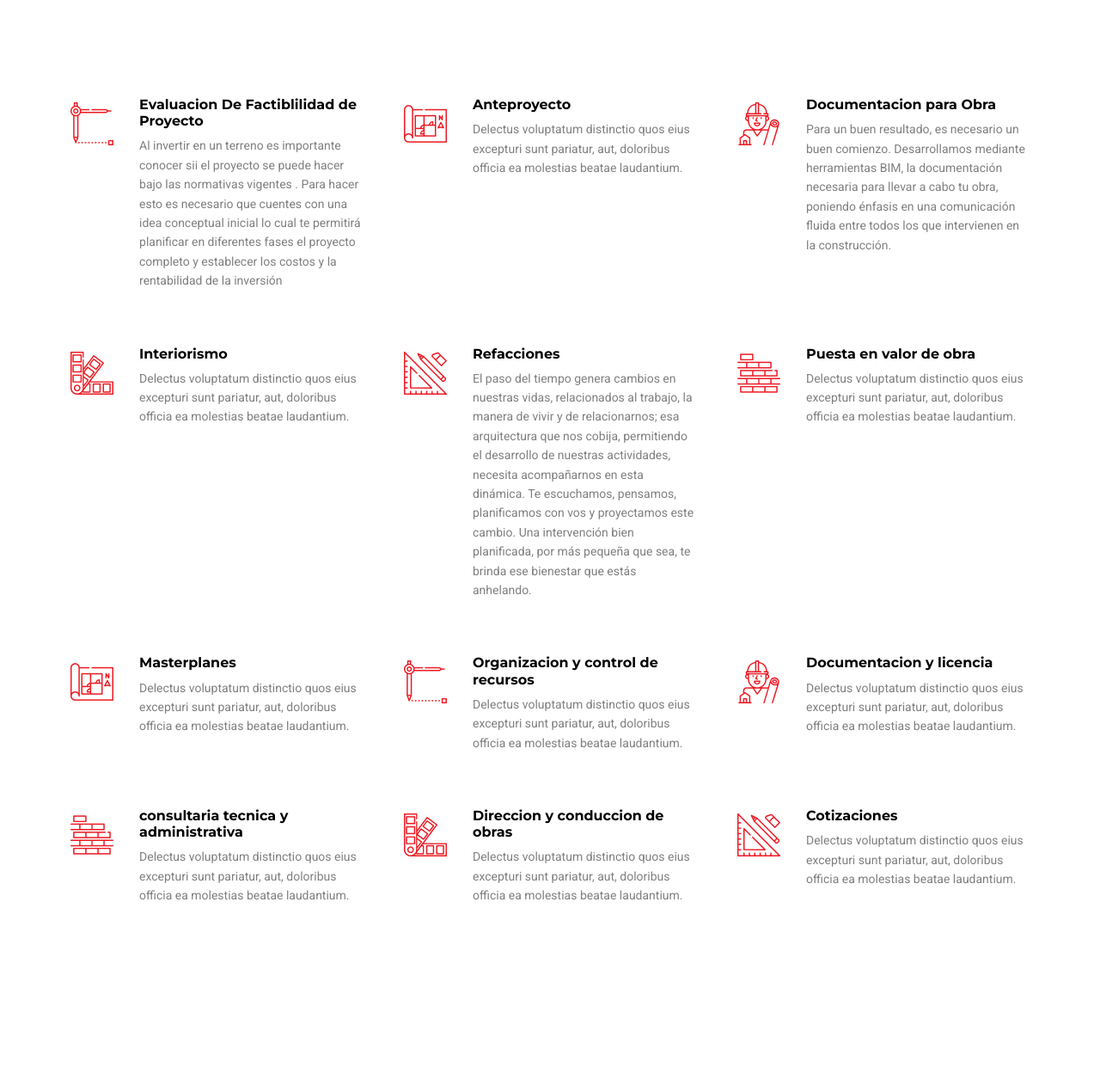
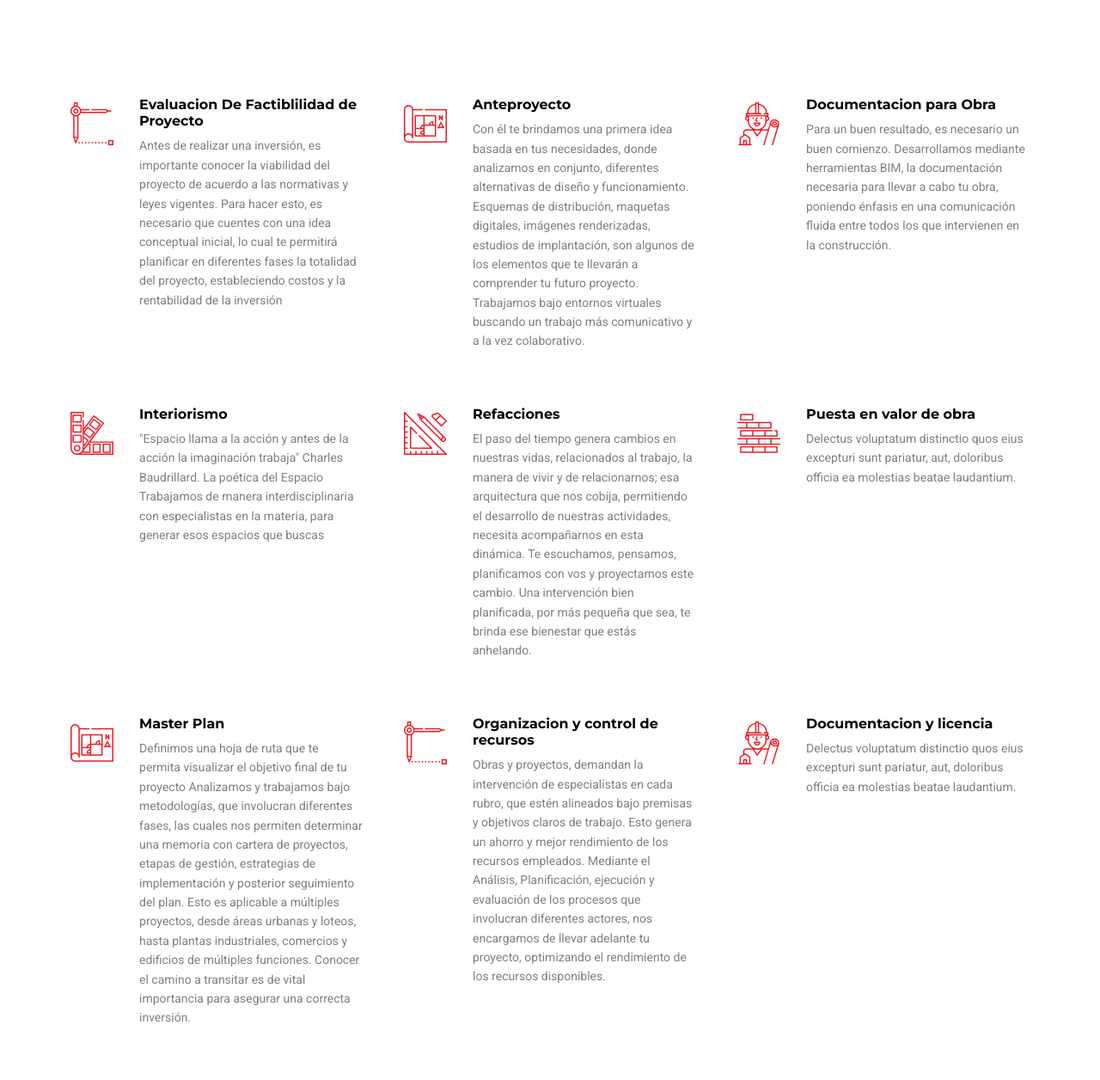
Before and after one commit to Federvgh/MessadEstudio, a plain HTML site: page services.html in a window 1280 px wide. Shown: the part 800-2056 px from the top of the page at 86% size. Drawn offline with nearby package versions, Linux system fonts and the light colour scheme; files whose address does not match are found by name.

Commit message:
services descriptions added

```diff
--- a/services.html
+++ b/services.html
@@ -65,24 +65,25 @@
 							<li class="has-children">
 								<a href="#design">Diseño</a>
 								<ul class="dropdown">
-									<li><a href="#design">Evaluacion De Factiblilidad de Proyecto</a></li>
-									<li><a href="#design">Anteproyecto</a></li>
-									<li><a href="#design">Documentacion para Obra</a></li>
+									<li><a href="#design">Evaluacion y Factiblilidad de Proyecto</a></li>
+									<li><a href="#design">Anteproyecto y Proyectos</a></li>
+									<li><a href="#design">Documentacion de Obra</a></li>
 									<li><a href="#design">Interiorismo</a></li>
 									<li><a href="#design">Refacciones</a></li>
-									<li><a href="#design">Puesta en valor de obra</a></li>
+									<li><a href="#design">Revitalizar un Inmueble</a></li>
 								</ul>
 							</li>
 
 							<li class="has-children">
 								<a href="#design">Gestion</a>
 								<ul class="dropdown">
-									<li><a href="#design">Masterplanes</a></li>
-									<li><a href="#design">Organizacion y control de recursos</a></li>
-									<li><a href="#design">Documentacion y licencia</a></li>
-									<li><a href="#design">consultaria tecnica y administrativa</a></li>
-									<li><a href="#design">Direccion y conduccion de obrass</a></li>
+									<li><a href="#design">Master plan</a></li>
+									<li><a href="#design">Organizacion y Control de Recursos</a></li>
+									<li><a href="#design">Habilitacion Y Permisos</a></li>
+									<li><a href="#design">Asesoramiento Tecnico y Administrativo</a></li>
+									<li><a href="#design">Direccion Tecnica</a></li>
 									<li><a href="#design">Cotizaciones</a></li>
+									<li><a href="#design">Urbanizacion</a></li>
 								</ul>
 							</li>
 						</ul>
@@ -133,7 +134,9 @@
 						</div>
 						<div class="text">
 							<h3 class="h6 fw-bold text-black">Evaluacion De Factiblilidad de Proyecto</h3>
-							<p class="text-black-50">Al invertir en un terreno es importante conocer sii el proyecto se puede hacer bajo las normativas vigentes . Para hacer esto es necesario que cuentes con una idea conceptual inicial lo cual te permitirá planificar en diferentes fases el proyecto completo y establecer los costos y la rentabilidad de la inversión </p>
+							<p class="text-black-50">Antes de realizar una inversión, es importante conocer la viabilidad del proyecto de acuerdo a las normativas y leyes vigentes.
+								Para hacer esto, es necesario que cuentes con una idea conceptual inicial, lo cual te permitirá planificar en diferentes fases la totalidad del proyecto, estableciendo costos y la rentabilidad de la inversión
+								 </p>
 						</div>
 					</div>
 				</div>
@@ -144,7 +147,10 @@
 						</div>
 						<div class="text">
 							<h3 class="h6 fw-bold text-black">Anteproyecto</h3>
-							<p class="text-black-50">Delectus voluptatum distinctio quos eius excepturi sunt pariatur, aut, doloribus officia ea molestias beatae laudantium.</p>
+							<p class="text-black-50">Con él te brindamos una primera idea basada en tus necesidades, donde analizamos en conjunto, diferentes alternativas de diseño y funcionamiento.
+								Esquemas de distribución, maquetas digitales, imágenes renderizadas, estudios de implantación, son algunos de los elementos que te llevarán a comprender tu futuro proyecto.
+								Trabajamos bajo entornos virtuales buscando un trabajo más comunicativo y a la vez colaborativo.
+								</p>
 						</div>
 					</div>
 				</div>
@@ -156,8 +162,8 @@
 						<div class="text">
 							<h3 class="h6 fw-bold text-black">Documentacion para Obra</h3>
 							<p class="text-black-50">Para un buen resultado, es necesario un buen comienzo.
-
-								Desarrollamos mediante herramientas BIM, la documentación necesaria para llevar a cabo tu obra, poniendo énfasis en una comunicación fluida entre todos los que intervienen en la construcción. </p>
+								Desarrollamos mediante herramientas BIM, la documentación necesaria para llevar a cabo tu obra, poniendo énfasis en una comunicación fluida entre todos los que intervienen en la construcción.
+								</p>
 						</div>
 					</div>
 				</div>
@@ -171,7 +177,10 @@
 						</div>
 						<div class="text">
 							<h3 class="h6 fw-bold text-black">Interiorismo</h3>
-							<p class="text-black-50">Delectus voluptatum distinctio quos eius excepturi sunt pariatur, aut, doloribus officia ea molestias beatae laudantium.</p>
+							<p class="text-black-50">"Espacio llama a la acción y antes de la acción la imaginación trabaja"
+								Charles Baudrillard. La poética del Espacio
+Trabajamos de manera interdisciplinaria con especialistas en la materia, para generar esos espacios   que buscas
+</p>
 						</div>
 					</div>
 				</div>
@@ -183,10 +192,9 @@
 						<div class="text">
 							<h3 class="h6 fw-bold text-black">Refacciones</h3>
 							<p class="text-black-50">El paso del tiempo genera cambios en nuestras vidas, relacionados al trabajo, la manera de vivir y de relacionarnos; esa arquitectura que nos cobija, permitiendo el desarrollo de nuestras actividades, necesita acompañarnos en esta dinámica.
-
 								Te escuchamos, pensamos, planificamos con vos y proyectamos este cambio.
-
-								Una intervención bien planificada, por más pequeña que sea, te brinda ese bienestar que estás anhelando.</p>
+								Una intervención bien planificada, por más pequeña que sea, te brinda ese bienestar que estás anhelando.
+							</p>
 						</div>
 					</div>
 				</div>
@@ -207,8 +215,11 @@
 							<i class="flaticon-plan"></i>
 						</div>
 						<div class="text">
-							<h3 class="h6 fw-bold text-black" id="design1">Masterplanes</h3>
-							<p class="text-black-50">Delectus voluptatum distinctio quos eius excepturi sunt pariatur, aut, doloribus officia ea molestias beatae laudantium.</p>
+							<h3 class="h6 fw-bold text-black" id="design1">Master Plan</h3>
+							<p class="text-black-50">Definimos una hoja de ruta que te permita visualizar el objetivo final de tu proyecto
+								Analizamos y trabajamos bajo metodologías, que involucran diferentes fases, las cuales nos permiten determinar una memoria con cartera de proyectos, etapas de gestión, estrategias de implementación y posterior seguimiento del plan.
+								Esto es aplicable a múltiples proyectos, desde áreas urbanas y loteos, hasta plantas industriales, comercios y edificios de múltiples funciones. Conocer el camino a transitar es de vital importancia para asegurar una correcta inversión.
+								</p>
 						</div>
 					</div>
 				</div>
@@ -219,7 +230,9 @@
 						</div>
 						<div class="text">
 							<h3 class="h6 fw-bold text-black">Organizacion y control de recursos</h3>
-							<p class="text-black-50">Delectus voluptatum distinctio quos eius excepturi sunt pariatur, aut, doloribus officia ea molestias beatae laudantium.</p>
+							<p class="text-black-50">Obras y proyectos, demandan la intervención de especialistas en cada rubro, que estén alineados bajo premisas y objetivos claros de trabajo. Esto genera un ahorro y mejor rendimiento de los recursos empleados.
+								Mediante el Análisis, Planificación, ejecución y evaluación de los procesos que involucran diferentes actores, nos encargamos de llevar adelante tu proyecto, optimizando el rendimiento de los recursos disponibles.
+								</p>
 						</div>
 					</div>
 				</div>
@@ -240,8 +253,11 @@
 							<i class="flaticon-wall"></i>
 						</div>
 						<div class="text">
-							<h3 class="h6 fw-bold text-black">consultaria tecnica y administrativa</h3>
-							<p class="text-black-50">Delectus voluptatum distinctio quos eius excepturi sunt pariatur, aut, doloribus officia ea molestias beatae laudantium.</p>
+							<h3 class="h6 fw-bold text-black">Asesoramiento Técnico y Administrativo</h3>
+							<p class="text-black-50">Al iniciar un proceso de inversión en una nueva obra, es importante conocer las variables que intervienen en la misma.
+								Determinar incidencias de normativas, de costos, de recursos y de tiempo dentro del proyecto, a través de una correcta planificación, aseguran transitar un camino sin sobresaltos hacia el objetivo propuesto.
+								Contamos con herramientas y procesos que te ayudarán a conocer las etapas a seguir, a fin de asegurar tu inversión.
+								</p>
 						</div>
 					</div>
 				</div>
@@ -251,8 +267,10 @@
 							<i class="flaticon-color-palette"></i>
 						</div>
 						<div class="text">
-							<h3 class="h6 fw-bold text-black">Direccion y conduccion de obras</h3>
-							<p class="text-black-50">Delectus voluptatum distinctio quos eius excepturi sunt pariatur, aut, doloribus officia ea molestias beatae laudantium.</p>
+							<h3 class="h6 fw-bold text-black">Dirección Técnica</h3>
+							<p class="text-black-50">En toda obra intervienen múltiples gremios dedicados a diferentes especialidades. Coordinar y controlar las acciones mancomunadas de todos los actores intervinientes, achicará el margen de posibles errores en la ejecución
+								Analizamos cada proyecto desde su particular complejidad, abarcando las múltiples tareas a ejecutar, cruzando la información necesaria para materializar de manera fiel en obra lo proyectado diseñado
+								</p>
 						</div>
 					</div>
 				</div>
@@ -263,7 +281,22 @@
 						</div>
 						<div class="text">
 							<h3 class="h6 fw-bold text-black">Cotizaciones</h3>
-							<p class="text-black-50">Delectus voluptatum distinctio quos eius excepturi sunt pariatur, aut, doloribus officia ea molestias beatae laudantium.</p>
+							<p class="text-black-50">Presupuestar una obra depende de múltiples factores, donde los entornos de trabajo no siempre son iguales. Determinar costos, depende de los recursos disponibles y la prioridad de los mismos, siendo estos, tiempo, flujo de dinero,personal y equipos, esencialmente.
+								Determinamos costos bajo sistema ABC (Activity Based Costs), donde a través del conocimiento y manejo de variables te acercamos los valores reales de la obra.
+								</p>
+						</div>
+					</div>
+				</div>
+				<div class="col-lg-4">
+					<div class="d-flex custom-card">
+						<div class="img">
+							<i class="flaticon-ruler"></i>
+						</div>
+						<div class="text">
+							<h3 class="h6 fw-bold text-black">Urbanizacion</h3>
+							<p class="text-black-50">Presupuestar una obra depende de múltiples factores, donde los entornos de trabajo no siempre son iguales. Determinar costos, depende de los recursos disponibles y la prioridad de los mismos, siendo estos, tiempo, flujo de dinero,personal y equipos, esencialmente.
+								Determinamos costos bajo sistema ABC (Activity Based Costs), donde a través del conocimiento y manejo de variables te acercamos los valores reales de la obra.
+								</p>
 						</div>
 					</div>
 				</div>
```
Also changed, not shown: contact.html (+1 -1 lines).
